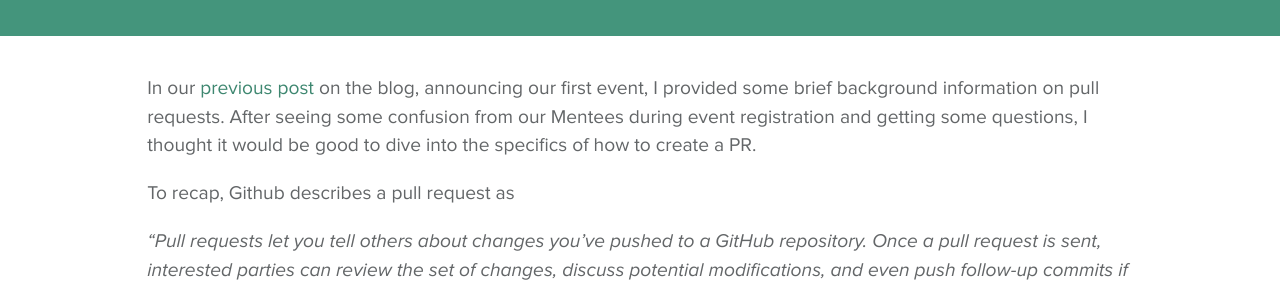
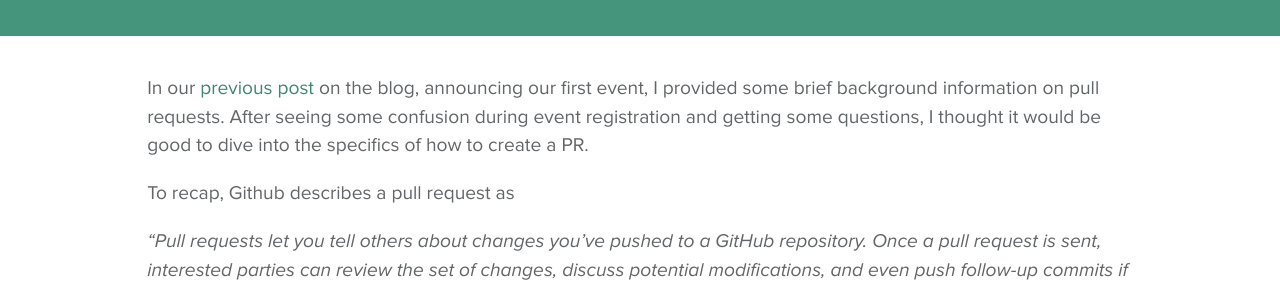
Before and after one commit to mercedesb/dev-together, a Jekyll site: the page built from docs/_posts/2018-06-05-make-a-pull-request.md, in a window 1280 px wide. Shown: the part 331-621 px from the top of the page. Built offline with Jekyll 4.4.1, drawn with Linux system fonts in a browser that asks for light colours.

Commit message:
Update 2018-06-05-make-a-pull-request.md

```diff
--- a/docs/_posts/2018-06-05-make-a-pull-request.md
+++ b/docs/_posts/2018-06-05-make-a-pull-request.md
@@ -5,7 +5,7 @@ permalink:  "make-a-pull-request"
 date:   2018-06-05 21:13:00 -0500
 categories: git
 ---
-In our [previous post]({{ '/first-event' | prepend: site.baseurl }}) on the blog, announcing our first event, I provided some brief background information on pull requests. After seeing some confusion from our Mentees during event registration and getting some questions, I thought it would be good to dive into the specifics of how to create a PR.
+In our [previous post]({{ '/first-event' | prepend: site.baseurl }}) on the blog, announcing our first event, I provided some brief background information on pull requests. After seeing some confusion during event registration and getting some questions, I thought it would be good to dive into the specifics of how to create a PR.
 
 To recap, Github describes a pull request as
 
```
